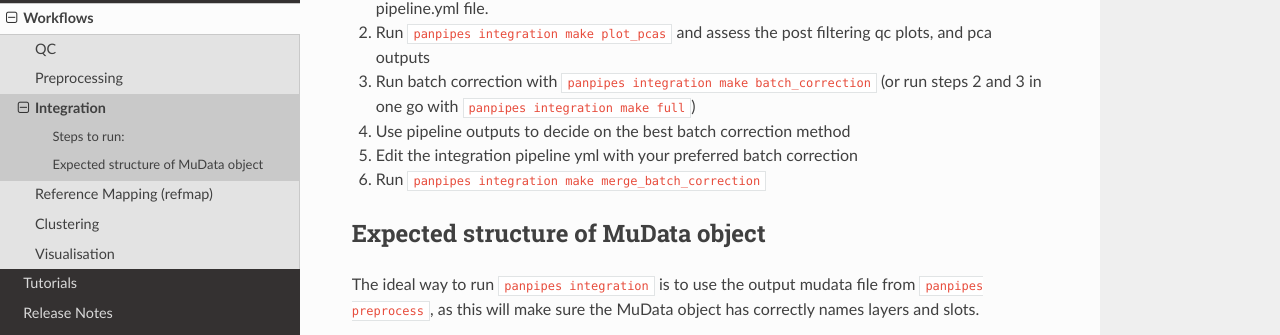
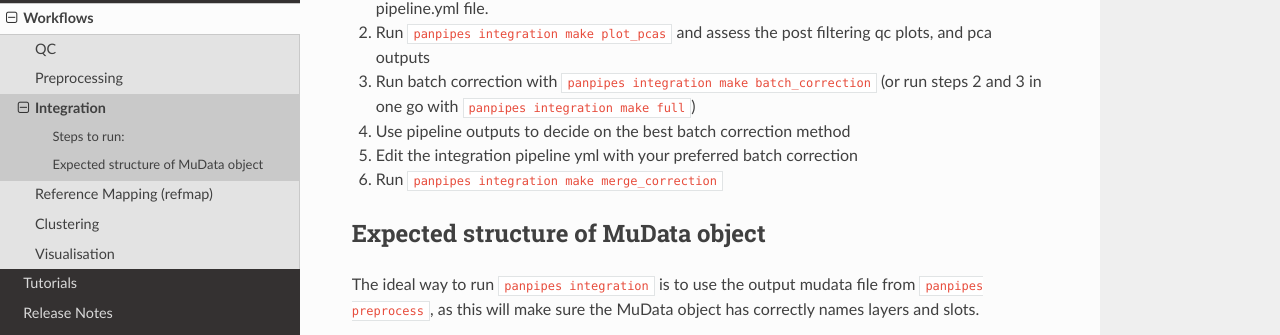
Before and after one commit to bio-la/panpipes-nextflow, a Sphinx documentation site: the page built from docs/workflows/integration.md, in a window 1280 px wide and 900 px high, scrolled down 520 px. Shown: the part 292-627 px from the top of the window. Built offline with Sphinx 7.4.7 and the Read the Docs theme 2.0.0, drawn with Linux system fonts in a browser that asks for light colours.

Commit message:
Update integration.md
fixing a typo in the panpipe make merge command as pointed out by Jacqueline in issue#87

```diff
--- a/docs/workflows/integration.md
+++ b/docs/workflows/integration.md
@@ -20,7 +20,7 @@ The flowchart indicates which tools are available for each modality out of GEX (
 4.  Use pipeline outputs to decide on the best batch correction method
 5.  Edit the integration pipeline yml with your preferred batch
     correction
-6.  Run `panpipes integration make merge_batch_correction`
+6.  Run `panpipes integration make merge_correction`
 
 
 ## Expected structure of MuData object
```
